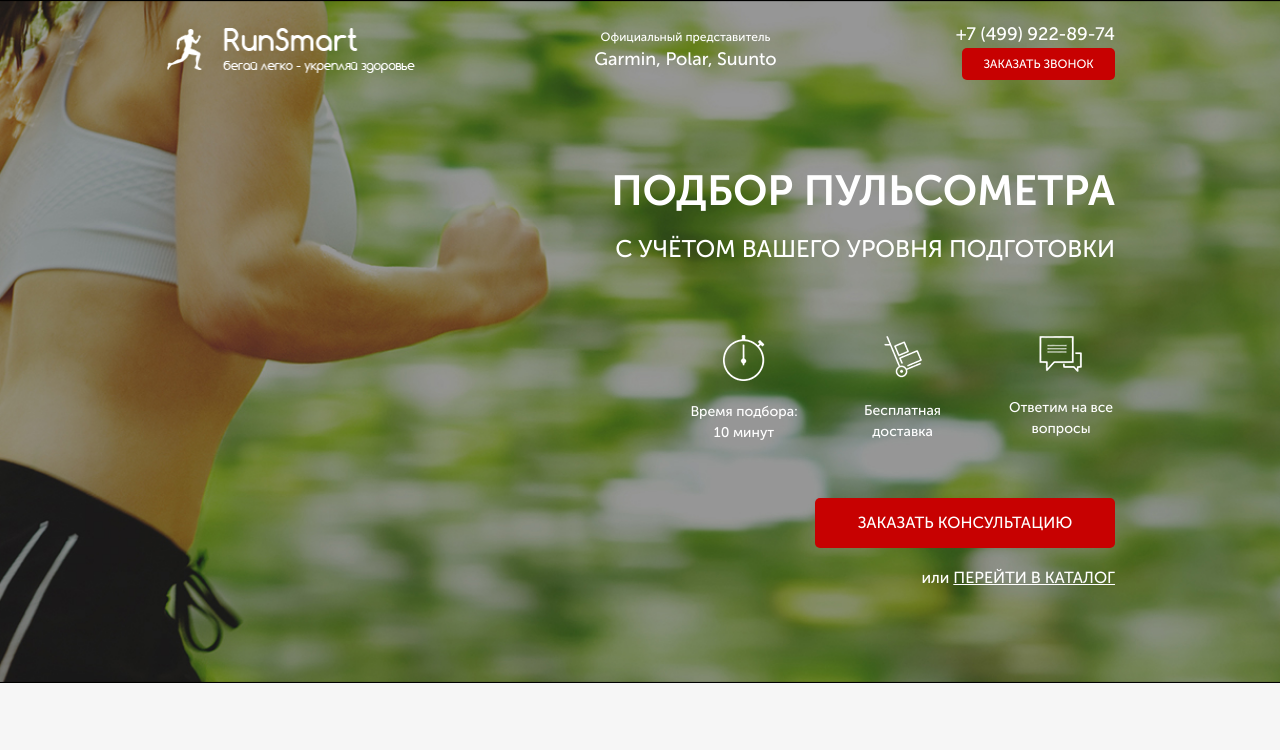
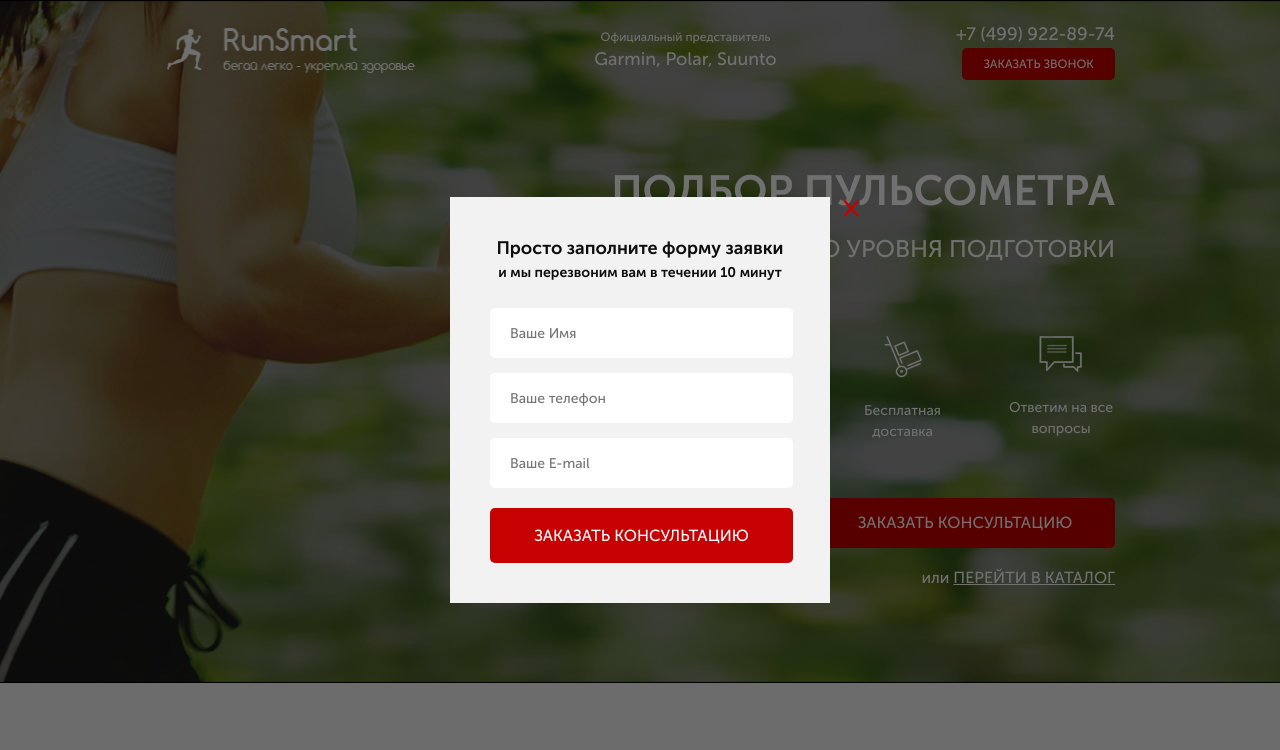
Before and after one commit to deepdayver/Pulso, a website: page src/index.html in a window 1280 px wide. Both pictures are taken after a click on the button "ЗАКАЗАТЬ ЗВОНОК". Shown: the top 750 px of the page. Drawn offline with nearby package versions, Linux system fonts and the light colour scheme.

Commit message:
whith modals

```diff
--- a/src/index.html
+++ b/src/index.html
@@ -23,7 +23,7 @@
                 </div>
                 <div class="header__contacts">
                     <a class="header__phone" href="tel:+74999228974">+7 (499) 922-89-74</a>
-                    <button class="button">заказать звонок</button>
+                    <button data-model="consultalion" class="button">заказать звонок</button>
                </div>
             </header>
             <div class="promo__wrapper">
@@ -47,7 +47,7 @@
                         на все вопросы
                     </div>
                 </div>
-                <button class="button button_main">заказать кОНСУЛЬТАЦИЮ</button>
+                <button data-model="consultalion" class="button button_main">заказать кОНСУЛЬТАЦИЮ</button>
                 <div class="promo__link">
                     или
                     <a href="">ПЕРЕЙТИ В КАТАЛОГ</a>
@@ -175,7 +175,7 @@
                     <div class="catalog-item__wrapper">
                         <div class="catalog-item__content catalog-item__content_active">
                             <img src="img/pulso.png" alt="pulsometr" class="catalog-item__img">
-                            <div class="catalog-item__subtitle">Пульсометр Polar FT1</div>
+                            <div class="catalog-item__subtitle">Пульсометр Suunto M2</div>
                             <div class="catalog-item__descr">Для первых шагов в тренировках, основанных на сердечном ритме</div>
                             <a href="#" class="catalog-item__link">ПОДРОБНЕЕ</a>
                         </div>
@@ -271,7 +271,7 @@
                     <div class="catalog-item__wrapper">
                         <div class="catalog-item__content catalog-item__content_active">
                             <img src="img/pulso.png" alt="pulsometr" class="catalog-item__img">
-                            <div class="catalog-item__subtitle">Пульсометр Polar FT1</div>
+                            <div class="catalog-item__subtitle">Пульсометр Suunto M2</div>
                             <div class="catalog-item__descr">Для первых шагов в тренировках, основанных на сердечном ритме</div>
                             <a href="#" class="catalog-item__link">ПОДРОБНЕЕ</a>
                         </div>
@@ -303,7 +303,7 @@
                     <div class="catalog-item__wrapper">
                         <div class="catalog-item__content catalog-item__content_active">
                             <img src="img/pulso.png" alt="pulsometr" class="catalog-item__img">
-                            <div class="catalog-item__subtitle">Пульсометр Polar FT1</div>
+                            <div class="catalog-item__subtitle">Пульсометр Polar FT4</div>
                             <div class="catalog-item__descr">Для первых шагов в тренировках, основанных на сердечном ритме</div>
                             <a href="#" class="catalog-item__link">ПОДРОБНЕЕ</a>
                         </div>
@@ -403,7 +403,7 @@
                     <div class="catalog-item__wrapper">
                         <div class="catalog-item__content catalog-item__content_active">
                             <img src="img/pulso.png" alt="pulsometr" class="catalog-item__img">
-                            <div class="catalog-item__subtitle">Пульсометр Polar FT1</div>
+                            <div class="catalog-item__subtitle">Пульсометр Polar FT4</div>
                             <div class="catalog-item__descr">Для первых шагов в тренировках, основанных на сердечном ритме</div>
                             <a href="#" class="catalog-item__link">ПОДРОБНЕЕ</a>
                         </div>
@@ -496,6 +496,39 @@
             </div>
         </div>
     </footer>
+    <div class="overlay">
+        <div class="modal" id="consultation">
+            <div class="modal__close">&times;</div>
+            <div class="modal__subtitle">Просто заполните форму заявки</div>
+            <div class="modal__descr">и мы перезвоним вам в течении 10 минут</div>
+            <form class="feed-form feed-form_mt25" action="#">
+                <input name="name" required placeholder="Ваше Имя" type="text">
+                <input name="phone" required placeholder="Ваше телефон" type="number">
+                <input name="email" required placeholder="Ваше E-mail" type="email">
+
+                <button class="button button_submit">заказать кОНСУЛЬТАЦИЮ</button>
+            </form>
+        </div>
+
+        <div class="modal" id="order">
+            <div class="modal__close">&times;</div>
+            <div class="modal__subtitle">Ваш заказ:</div>
+            <div class="modal__descr">Пульсометр Polar FT1</div>
+            <form class="feed-form feed-form_mt25" action="#">
+                <input name="name" required placeholder="Ваше Имя" type="text">
+                <input name="phone" required placeholder="Ваше телефон" type="number">
+                <input name="email" required placeholder="Ваше E-mail" type="email">
+
+                <button class="button button_submit">купить</button>
+            </form>
+        </div>
+
+        <div class="modal modal_mini" id="thanks">
+            <div class="modal__close">&times;</div>
+            <div class="modal__subtitle">Спасибо за вашу заявку!</div>
+            <div class="modal__descr">Наш менеджер свяжется с вами в ближайшее время!</div>
+        </div>
+    </div>
 
     <script type="text/javascript" src="https://code.jquery.com/jquery-1.11.0.min.js"></script>
     <script type="text/javascript" src="https://code.jquery.com/jquery-migrate-1.2.1.min.js"></script>
--- a/src/js/script.js
+++ b/src/js/script.js
@@ -1,8 +1,9 @@
 
 $(document).ready(function () {
+	//Карусель
 	$('.carousel__inner').slick({
 		speed: 1300,
-		/* adaptiveHeight: true, */
+		/* adaptiveHeight: true, */  //автовісота картинки
 		prevArrow: '<button type="button" class="slick-prev"><img src="icons/left.svg"></button>',
 		nextArrow: '<button type="button" class="slick-next"><img src="icons/right.svg"</button>',
 		responsive: [
@@ -15,26 +16,13 @@ $(document).ready(function () {
 			}
 		]
 	});
-
+	//табы(кнопки вібора)
 	$('ul.catalog__tabs').on('click', 'li:not(.catalog__tab_active)', function () {
 		$(this)
 			.addClass('catalog__tab_active').siblings().removeClass('catalog__tab_active')
 			.closest('div.container').find('div.catalog__content').removeClass('catalog__content_active').eq($(this).index()).addClass('catalog__content_active');
 	});
-	/* $('.catalog-item__link').each(function (i) {
-		$(this).on('click', function (e) {
-			e.preventDefault();
-			$('.catalog-item__content').eq(i).toggleClass('catalog-item__content_active');
-			$('.catalog-item__list').eq(i).toggleClass('catalog-item__list_active');
-		})
-	});
-	$('.catalog-item__back').each(function (i) {
-		$(this).on('click', function (e) {
-			e.preventDefault();
-			$('.catalog-item__content').eq(i).toggleClass('catalog-item__content_active');
-			$('.catalog-item__list').eq(i).toggleClass('catalog-item__list_active');
-		})
-	}); */
+	//подробнее-назад
 	function toggleSlide(item) {
 		$(item).each(function (i) {
 		$(this).on('click', function (e) {
@@ -47,4 +35,29 @@ $(document).ready(function () {
 
 	toggleSlide('.catalog-item__link');
 	toggleSlide('.catalog-item__back');
+
+	//modal
+
+	$('[data-model=consultalion]').on('click', function () {
+		$('.overlay, #consultation').fadeIn('slow');
+	});
+	$('.modal__close').on('click', function () {
+		$('.overlay, #consultation, #order, #thanks ').fadeOut('slow');
+	});
+
+	$('.button_mini').each(function (i) {
+		$(this).on('click', function () {
+			$('#order .modal__descr').text($('.catalog-item__subtitle').eq(i).text());
+			$('.overlay, #order').fadeIn('slow');
+		});
+	});
+
+	$(document).mouseup(function (e){
+		const modalctr = $('.overlay');
+		const modal = $('.modal');
+		if (!modal.is(e.target) && modal.has(e.target).length === 0){
+		modalctr.hide();
+		};
 });
+
+});
--- a/src/sass/blocks/_forms.scss
+++ b/src/sass/blocks/_forms.scss
@@ -17,4 +17,7 @@
             margin-bottom: 20px;
         }
    }
+   &_mt25{
+    margin-top: 25px;
+   }
 }
--- /dev/null
+++ b/src/sass/blocks/_modal.scss
@@ -0,0 +1,44 @@
+.overlay{
+    display: none;
+    position: fixed;
+    top: 0;
+    width: 100%;
+    height: 100%;
+    background-color:rgba(0,0,0,0.56);
+}
+.modal{
+    position: absolute;
+    top:50%;
+    left:50%;
+    transform: translate(-50%, -50%);
+    width: 380px;
+    min-height: 400px;
+    background: #F2F2F2;
+    padding: 38px 40px 40px 40px;
+    &__close{
+        position: absolute;
+        top: -12px;
+        right: -30px ;
+        font-size: 30px;
+        color:$main-color;
+        cursor: pointer;
+    }
+    &__subtitle{
+        font-weight: 700;
+        font-size: 18px;
+        color: #0D0D0D;
+        text-align: center;
+    }
+    &__descr{
+        font-weight: 700;
+        font-size: 14px;
+        text-align: center;
+        color: #0D0D0D;
+    }
+    &_mini{
+        min-height: 140px;
+    }
+}
+#consultation, #order, #thanks{
+    display: none;
+}
--- a/src/sass/style.scss
+++ b/src/sass/style.scss
@@ -18,3 +18,4 @@
 @import 'blocks/catalog';
 @import 'blocks/feed';
 @import 'blocks/footer';
+@import 'blocks/modal';
```
Also changed, not shown: src/css/style.min.css.
